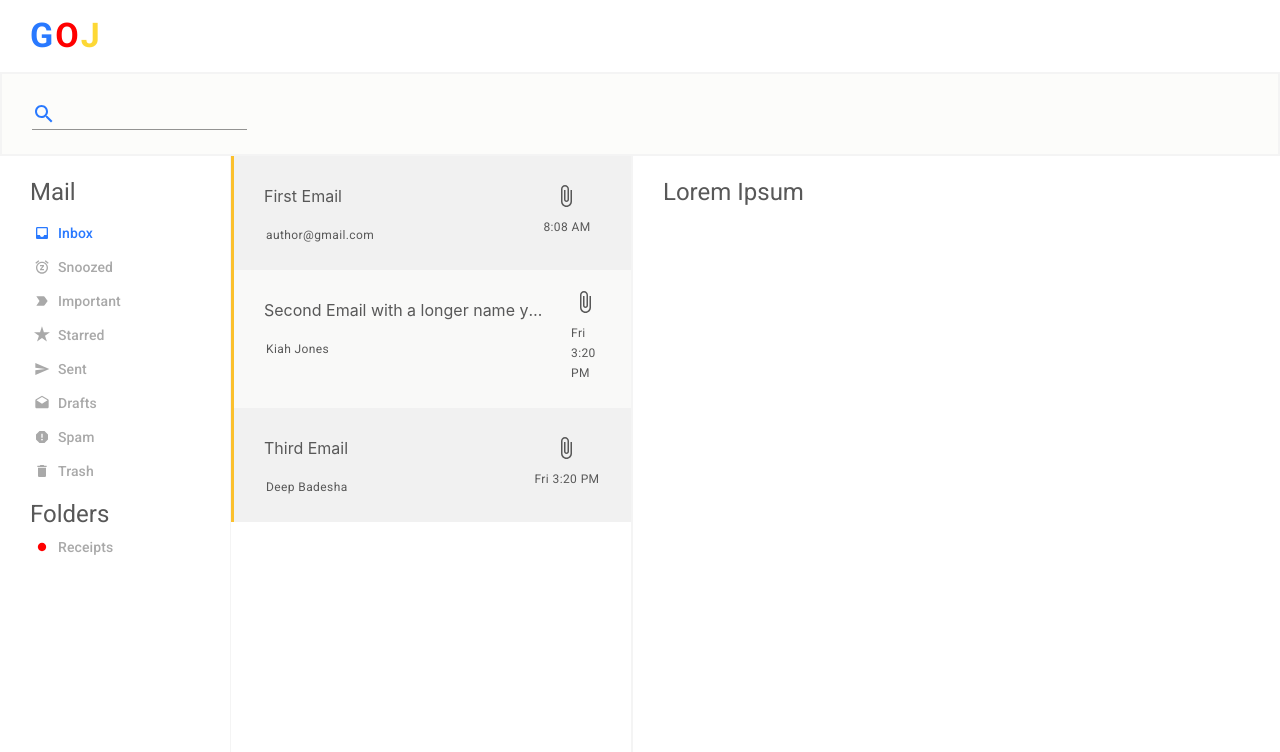
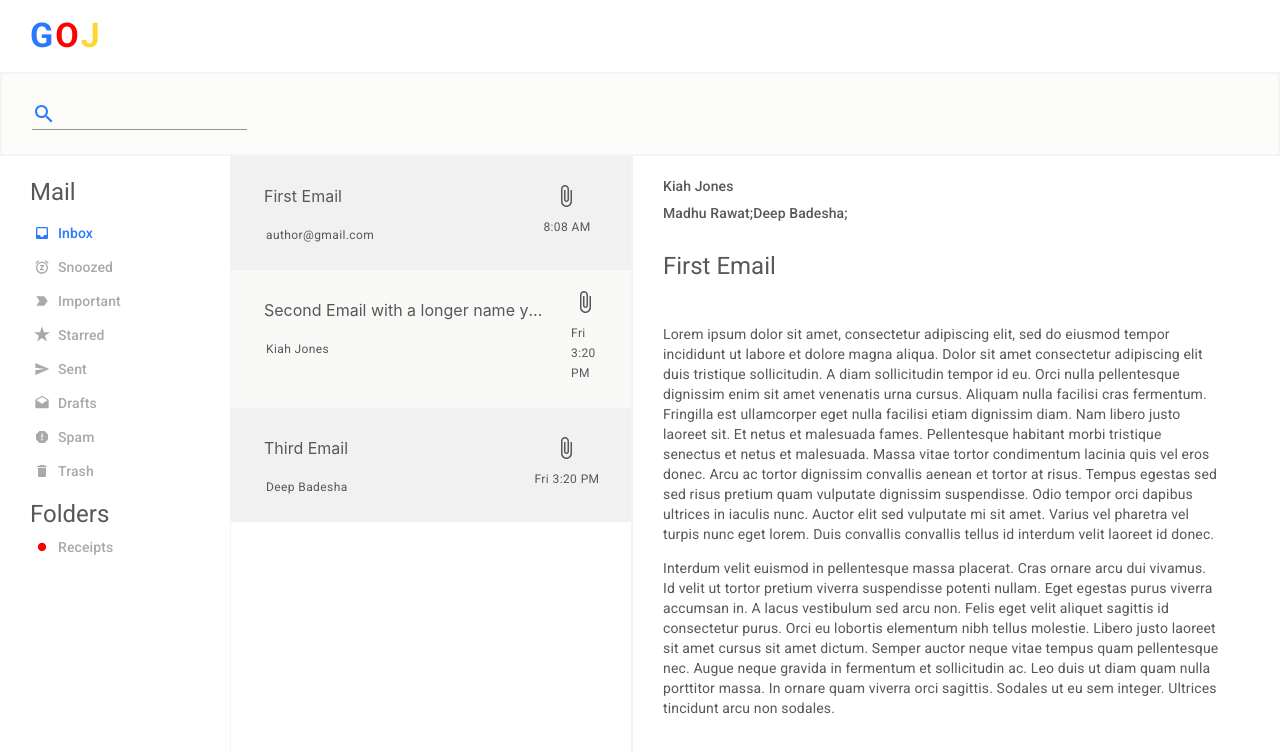
Before and after one commit to gameofjones/gmail, a React (Create React App) app: page / in a window 1280 px wide. Shown: the top 752 px of the page. Built offline with nearby package versions, Linux system fonts and the light colour scheme.

Commit message:
adding preview panel component

```diff
--- a/src/App.js
+++ b/src/App.js
@@ -6,7 +6,7 @@ import Typography from "@material-ui/core/Typography"
 import './App.css';
 import 'typeface-roboto';
 import { css } from "emotion";
-import { LabelPanel, EmailTab } from "./components"
+import { LabelPanel, EmailTab, PreviewPanel } from "./components"
 
 const mockCustom = ["Receipts"]
 const mockEmails = [
@@ -57,11 +57,12 @@ function App() {
             )
           }
         </div>
-        <div className={styles.previewPanel}>
-          <Typography variant="h5" gutterBottom>
-            Lorem Ipsum
-          </Typography>
-        </div>
+        <PreviewPanel
+          sender={"Kiah Jones"}
+          recipients={["Madhu Rawat", "Deep Badesha"]}
+          subject={"First Email"}
+          body={""}
+        />
       </div>
     </div>
   );
@@ -93,10 +94,5 @@ const styles = {
     flex: "0 400px",
     borderLeft: "1px solid #F4F4F4",
   }),
-  previewPanel: css({
-    flex: 1,
-    borderLeft: appBorder,
-    color: "#585858",
-    padding: "20px 30px",
-  }),
+
 }
--- /dev/null
+++ b/src/components/Buffer.tsx
@@ -0,0 +1,11 @@
+import React, { FunctionComponent } from "react"
+
+interface BufferProps {
+  height: number
+}
+
+const Buffer: FunctionComponent<BufferProps> = ({ height }) => {
+  return <div style={{ paddingTop: `${height}px`}} />
+}
+
+export default Buffer
--- a/src/components/EmailTab.tsx
+++ b/src/components/EmailTab.tsx
@@ -1,4 +1,4 @@
-import React, { FunctionComponent } from "react"
+import React, { FunctionComponent, useState } from "react"
 import { css, cx } from "emotion"
 import Typography from "@material-ui/core/Typography"
 import AttachFileIcon from "@material-ui/icons/AttachFile"
@@ -11,11 +11,16 @@ interface EmailTabProps {
   selected?: boolean,
 }
 
-const EmailTab: FunctionComponent<EmailTabProps> = ({ index, subject, sender, sent }) => {
+const EmailTab: FunctionComponent<EmailTabProps> = ({ index, subject, sender, sent, selected }) => {
+  const [isSelected, setSelected] = useState(selected)
+
   return (
-    <div className={styles.tab}>
-      <div className={styles.leftSide} style={{ backgroundColor: "#FBC02D" }} />
-      <div className={cx(styles.contents, { [styles.altBackground]: index%2 === 0 })}>
+    <div
+      className={cx(styles.tab, { [styles.altBackground]: index%2 === 0 })}
+      onClick={() => setSelected(!isSelected)}
+    >
+      <div className={cx(styles.leftSide, { [styles.selected]: isSelected })} />
+      <div className={styles.contents}>
         <div style={{ flex: 1 }}>
           <label className={styles.subject}>{subject}</label>
           <Typography
@@ -46,20 +51,20 @@ export default EmailTab
 const styles = {
   tab: css({
     display: "flex",
+    cursor: "pointer",
+    backgroundColor: "#F9F9F8",
+    ":hover": {
+      backgroundColor: "#BBDEFB"
+    },
+  }),
+  altBackground: css({
+    backgroundColor: "#F1F1F1",
   }),
   contents: css({
     flex: 1,
     display: "flex",
     padding: "20px 20px 10px 20px",
     color: "#585858",
-    backgroundColor: "#F9F9F8",
-    cursor: "pointer",
-    ":hover": {
-      backgroundColor: "#BBDEFB"
-    },
-  }),
-  altBackground: css({
-    backgroundColor: "#F1F1F1",
   }),
   subject: css({
     padding: "10px",
@@ -68,9 +73,10 @@ const styles = {
     textOverflow: "ellipsis",
     maxWidth: "285px",
     display: "block",
+    cursor: "pointer",
   }),
   sender: {
-    padding: "10px 10px 10px 12px"
+    padding: "10px 10px 10px 12px",
   },
   leftSide: css({
     flex: "0 3px",
@@ -82,7 +88,7 @@ const styles = {
     margin: "auto",
     flexDirection: "column",
   }),
-  selected: {
-    backgroundColor: "#FDD835"
-  }
+  selected: css({
+    backgroundColor: "#FDD835",
+  }),
 }
--- /dev/null
+++ b/src/components/PreviewPanel.tsx
@@ -0,0 +1,53 @@
+import React, { FunctionComponent, useState } from "react"
+import { css, cx } from "emotion"
+import Typography from "@material-ui/core/Typography"
+import Buffer from "./Buffer"
+
+interface PreviewPanelProps {
+  sender: string
+  recipients: string[]
+  subject: string
+  body: string
+}
+
+const PreviewPanel: FunctionComponent<PreviewPanelProps> = ({
+  sender,
+  recipients,
+  subject,
+  body,
+}) => {
+  return (
+    <div className={styles.previewPanel}>
+      <Typography variant="subtitle2" gutterBottom>{sender}</Typography>
+      <Typography variant="subtitle2" gutterBottom>
+      {
+        recipients.map((recipient, index) => {
+          return (
+            <span key={index}>{recipient};</span>
+          )
+        })
+      }
+      </Typography>
+      <Buffer height={20} />
+      <Typography variant="h5" gutterBottom>{subject}</Typography>
+      <Buffer height={20} />
+      <Typography variant="body2" gutterBottom>
+        <p>Lorem ipsum dolor sit amet, consectetur adipiscing elit, sed do eiusmod tempor incididunt ut labore et dolore magna aliqua. Dolor sit amet consectetur adipiscing elit duis tristique sollicitudin. A diam sollicitudin tempor id eu. Orci nulla pellentesque dignissim enim sit amet venenatis urna cursus. Aliquam nulla facilisi cras fermentum. Fringilla est ullamcorper eget nulla facilisi etiam dignissim diam. Nam libero justo laoreet sit. Et netus et malesuada fames. Pellentesque habitant morbi tristique senectus et netus et malesuada. Massa vitae tortor condimentum lacinia quis vel eros donec. Arcu ac tortor dignissim convallis aenean et tortor at risus. Tempus egestas sed sed risus pretium quam vulputate dignissim suspendisse. Odio tempor orci dapibus ultrices in iaculis nunc. Auctor elit sed vulputate mi sit amet. Varius vel pharetra vel turpis nunc eget lorem. Duis convallis convallis tellus id interdum velit laoreet id donec.</p>
+        <p>Interdum velit euismod in pellentesque massa placerat. Cras ornare arcu dui vivamus. Id velit ut tortor pretium viverra suspendisse potenti nullam. Eget egestas purus viverra accumsan in. A lacus vestibulum sed arcu non. Felis eget velit aliquet sagittis id consectetur purus. Orci eu lobortis elementum nibh tellus molestie. Libero justo laoreet sit amet cursus sit amet dictum. Semper auctor neque vitae tempus quam pellentesque nec. Augue neque gravida in fermentum et sollicitudin ac. Leo duis ut diam quam nulla porttitor massa. In ornare quam viverra orci sagittis. Sodales ut eu sem integer. Ultrices tincidunt arcu non sodales.</p>
+      </Typography>
+    </div>
+  )
+}
+
+export default PreviewPanel
+
+const appBorder = "2px solid #F4F4F4"
+
+const styles = {
+  previewPanel: css({
+    flex: 1,
+    borderLeft: appBorder,
+    color: "#585858",
+    padding: "20px 30px",
+  }),
+}
--- a/src/components/index.ts
+++ b/src/components/index.ts
@@ -1,9 +1,11 @@
 import EmailTab from "./EmailTab"
 import Label from "./Label"
 import LabelPanel from "./LabelPanel"
+import PreviewPanel from "./PreviewPanel"
 
 export {
   EmailTab,
   Label,
-  LabelPanel
+  LabelPanel,
+  PreviewPanel,
 }
```
